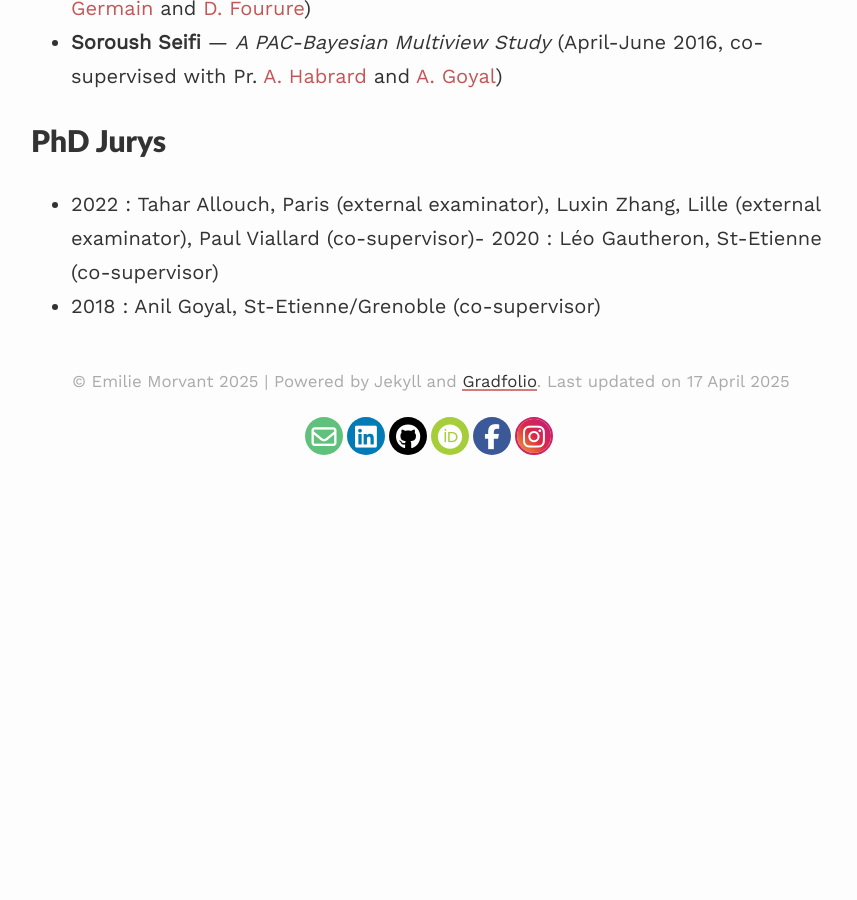
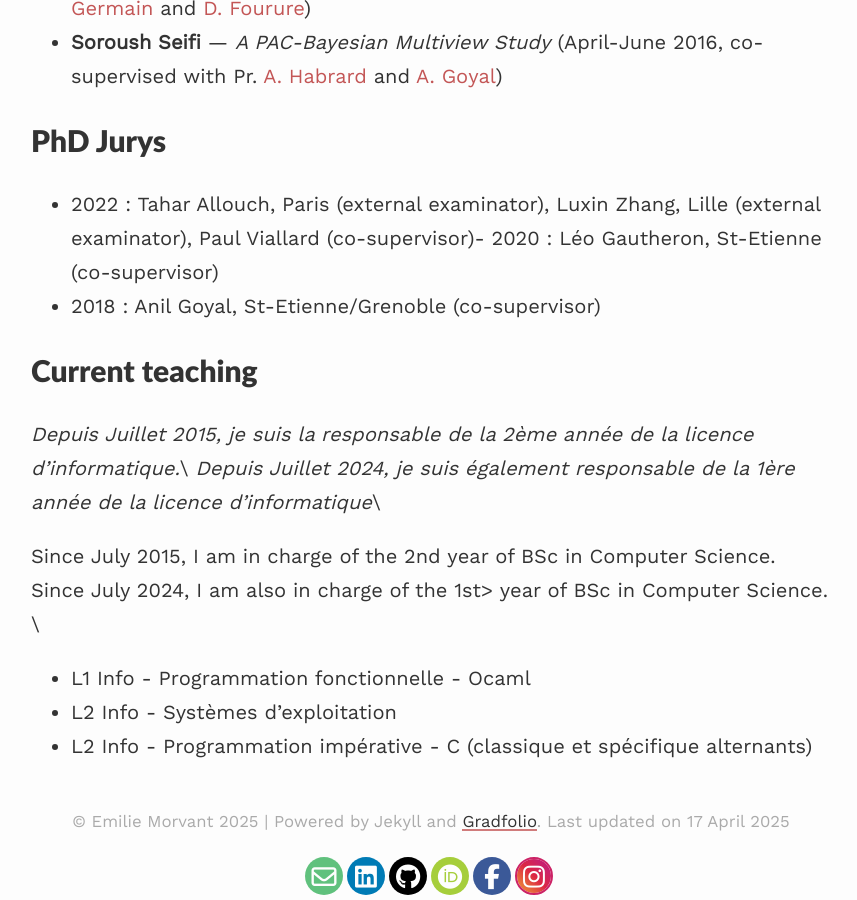
Before and after one commit to emorvant/emorvant.github.io, a Jekyll site: the page built from index.md, in a window 1280 px wide and 900 px high, scrolled down 4671 px. Shown: the whole window, without its empty margins (209-1066 px from the left). Built offline with Jekyll 4.4.1, drawn with Linux system fonts in a browser that asks for light colours; before the commit the page ends 5131 px from its top, so only the background shows below that.

Commit message:
teaching

```diff
--- a/index.md
+++ b/index.md
@@ -86,3 +86,15 @@ I obtained my Ph.D. in computer science (machine learning) at the [Laboratoire d
 # PhD Jurys
 - 2022 : Tahar Allouch, Paris (external examinator), Luxin Zhang, Lille (external examinator), Paul Viallard (co-supervisor)- 2020 : Léo Gautheron, St-Etienne (co-supervisor)
 - 2018 : Anil Goyal, St-Etienne/Grenoble (co-supervisor)
+
+
+# Current teaching
+*Depuis Juillet 2015, je suis la responsable de la 2ème année de la licence d'informatique.*\
+*Depuis Juillet 2024, je suis également responsable de la 1ère année de la licence d'informatique*\
+
+Since July 2015, I am in charge of the 2nd year of BSc in Computer Science.\
+Since July 2024, I am also in charge of the 1st> year of BSc in Computer Science. \
+
+- L1 Info - Programmation fonctionnelle - Ocaml<br />
+- L2 Info - Systèmes d'exploitation<br />
+- L2 Info - Programmation impérative - C (classique et spécifique alternants)
```
